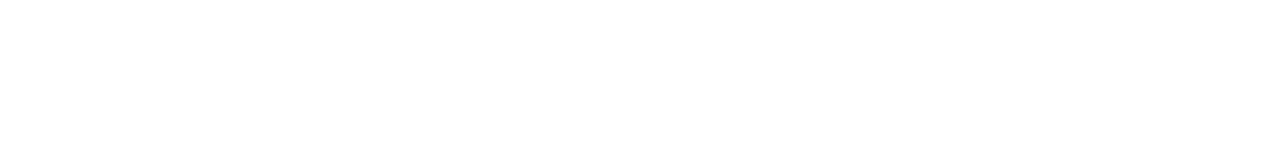
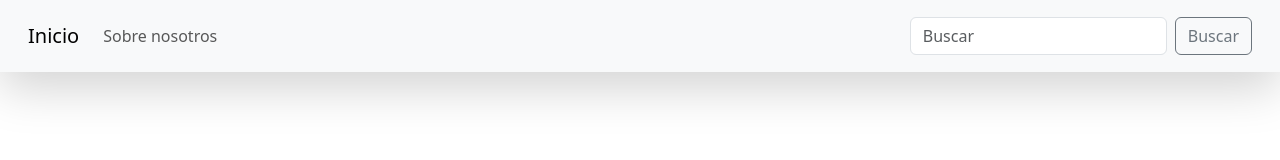
Before and after one commit to ivan-silva22/blogIA, a plain HTML site: page index.html in a window 1280 px wide. Drawn offline with nearby package versions, Linux system fonts and the light colour scheme.

Commit message:
agregue el maquetado del nav

```diff
--- a/css/styles.css
+++ b/css/styles.css
@@ -0,0 +1,5 @@
+*{
+    box-sizing: border-box;
+    margin: 0;
+    padding: 0;
+}
--- a/index.html
+++ b/index.html
@@ -20,6 +20,44 @@
     <link rel="stylesheet" href="css/styles.css" />
   </head>
   <body>
+    <header>
+      <nav class="navbar navbar-expand-lg shadow-lg p-3 mb-5 bg-body-tertiary">
+        <div class="container-fluid">
+          <a class="navbar-brand" href="index.html">Inicio</a>
+          <button
+            class="navbar-toggler"
+            type="button"
+            data-bs-toggle="collapse"
+            data-bs-target="#navbarSupportedContent"
+            aria-controls="navbarSupportedContent"
+            aria-expanded="false"
+            aria-label="Toggle navigation"
+          >
+            <span class="navbar-toggler-icon"></span>
+          </button>
+          <div class="collapse navbar-collapse" id="navbarSupportedContent">
+            <ul class="navbar-nav me-auto mb-2 mb-lg-0">
+              <li class="nav-item">
+                <a class="nav-link" href="#">Sobre nosotros</a>
+              </li>
+            </ul>
+            <form class="d-flex" role="search">
+              <input
+                class="form-control me-2"
+                type="search"
+                placeholder="Buscar"
+                aria-label="Search"
+              />
+              <button class="btn btn-outline-secondary" type="submit">
+                Buscar
+              </button>
+            </form>
+          </div>
+        </div>
+      </nav>
+    </header>
+    <main></main>
+    <footer></footer>
     <script
       src="https://cdn.jsdelivr.net/npm/bootstrap@5.3.0-alpha3/dist/js/bootstrap.bundle.min.js"
       integrity="sha384-ENjdO4Dr2bkBIFxQpeoTz1HIcje39Wm4jDKdf19U8gI4ddQ3GYNS7NTKfAdVQSZe"
```
